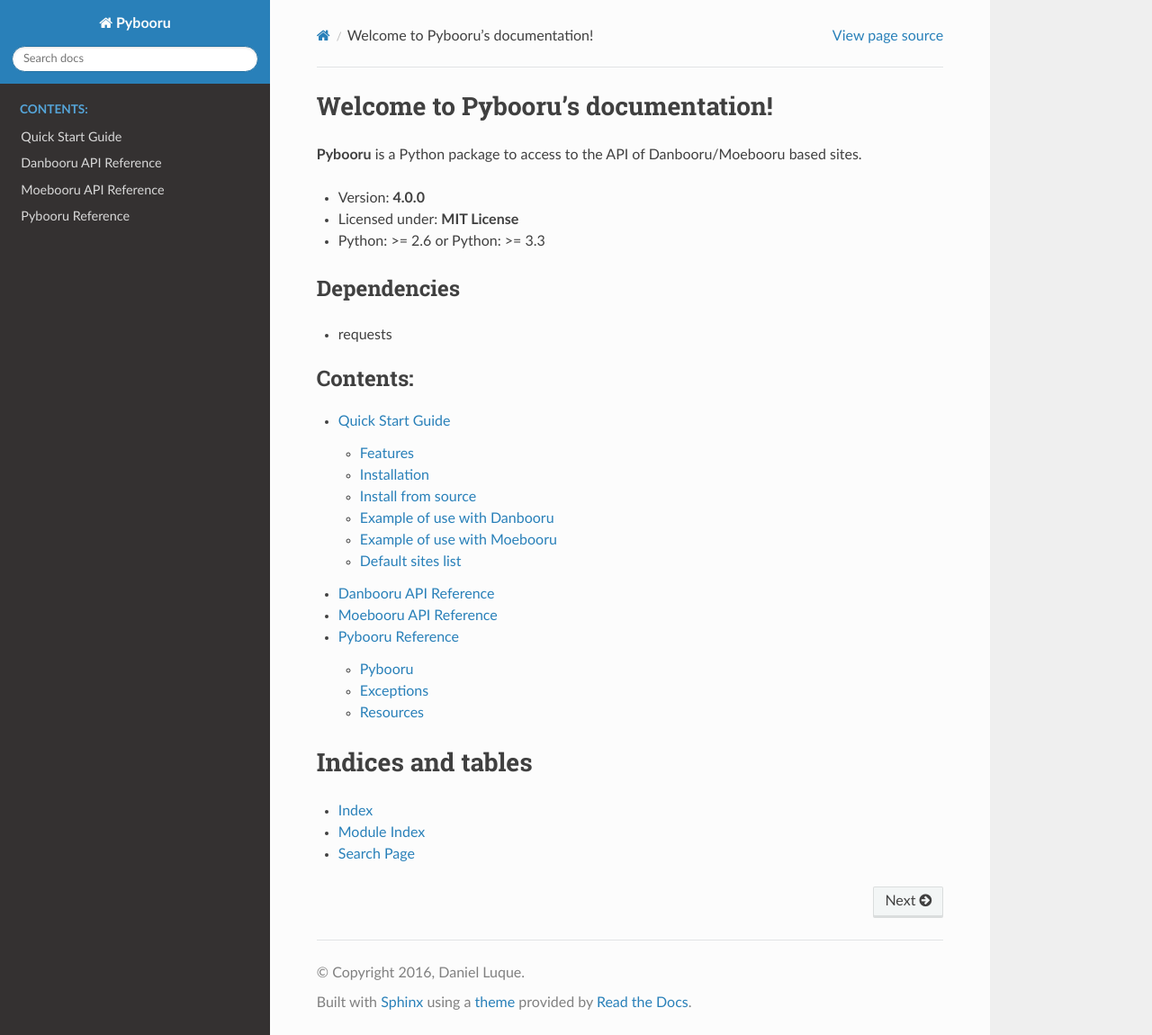
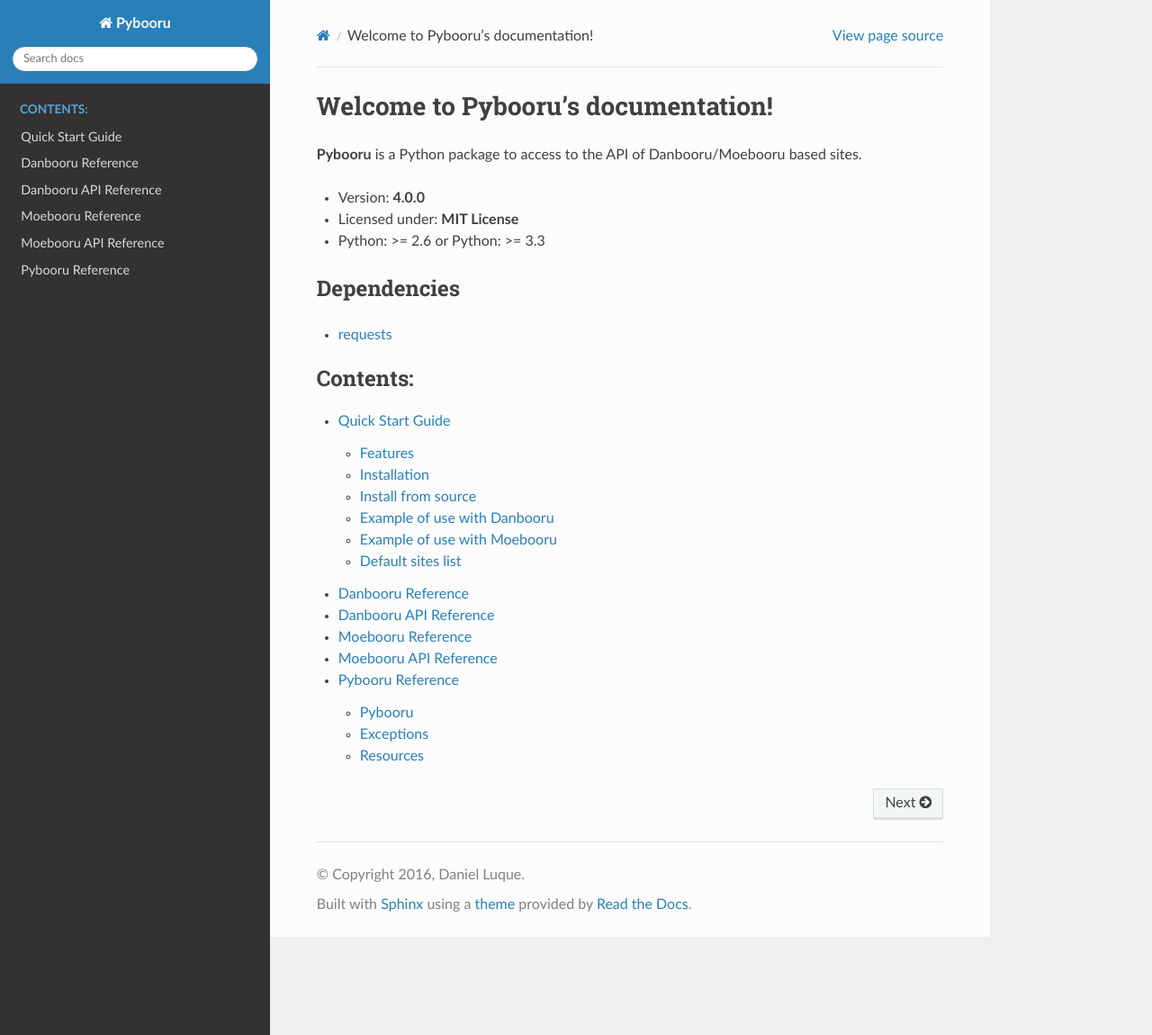
Before and after one commit to LuqueDaniel/pybooru, a Sphinx documentation site: the page built from docs/source/index.rst, in a window 1280 px wide and 1150 px high. Shown: the whole window at 90% size. Built offline with Sphinx 7.4.7 and the Read the Docs theme 2.0.0, drawn with Linux system fonts in a browser that asks for light colours.

Commit message:
Docs: adds danbooru.rst and moebooru.rst
- Adds danbooru.rst and moebooru.rst
- Update index.rst
- Adapt docstrings of danbooru  and moeboor to sphinx
- update quick_start_guide.rst

```diff
--- a/docs/source/index.rst
+++ b/docs/source/index.rst
@@ -15,7 +15,7 @@
 Dependencies
 ------------
 
-- requests
+- `requests <https://pypi.python.org/pypi/requests/>`_
 
 
 .. toctree::
@@ -23,14 +23,8 @@
    :caption: Contents:
 
    quick_start_guide
+   danbooru
    api_danbooru
+   moebooru
    api_moebooru
    pybooru
-
-
-Indices and tables
-==================
-
-* :ref:`genindex`
-* :ref:`modindex`
-* :ref:`search`
--- a/docs/source/quick_start_guide.rst
+++ b/docs/source/quick_start_guide.rst
@@ -4,8 +4,8 @@
 Features
 --------
 
-- Support Danbooru API.
-- Support Moebooru API.
+- Support Danbooru API (version: 2.105.0 - 77e06b6).
+- Support Moebooru API (version: 1.13.0+update.3).
 - Defult site list.
 - JSON responses.
 - Custom user-agent.
```
Also changed, not shown: docs/source/danbooru.rst (added, +8 -0 lines), docs/source/moebooru.rst (added, +8 -0 lines), 3 other files.
